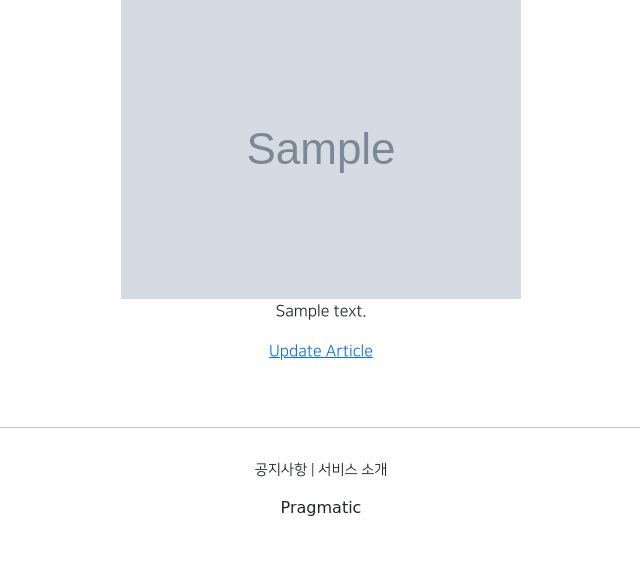
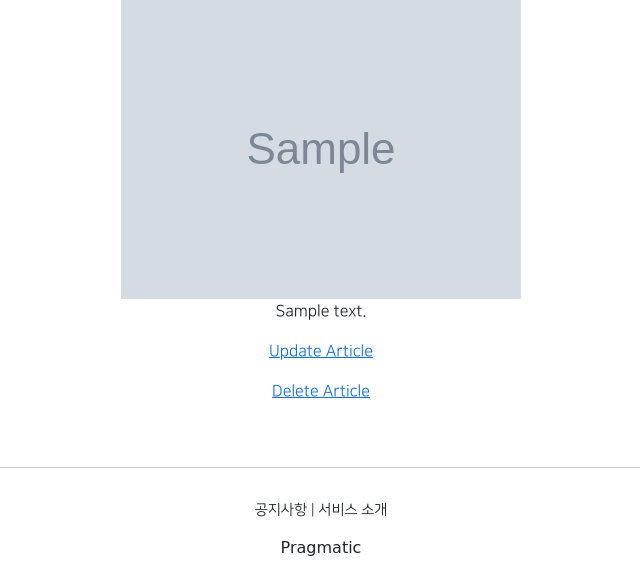
Before and after one commit to EasyCoding-7/django-basic-example, a Django app: page /articles/detail/1 in a window 1280 px wide. Shown: the part 266-831 px from the top of the page, without its empty margins (319-959 px from the left). Before the commit the page ends 782 px from the top, so only its background shows below. Run offline with Django 3.2, Linux system fonts and the light colour scheme; tables that the repository leaves empty hold one stand-in row (values such as "Sample post"); grey boxes marked "Sample" are stand-in pictures; some libraries are stand-ins or nearby versions; some web fonts are replaced.

Commit message:
articleapp 구현 - Delete

```diff
--- a/articleapp/Templates/articleapp/detail.html
+++ b/articleapp/Templates/articleapp/detail.html
@@ -17,6 +17,10 @@
             <p>Update Article</p>
         </a>
 
+        <a href="{% url 'articleapp:delete' pk=target_article.pk %}">
+            <p>Delete Article</p>
+        </a>
+
     </div>
 
 {% endblock %}
--- a/articleapp/urls.py
+++ b/articleapp/urls.py
@@ -1,7 +1,7 @@
 from django.urls import path
 from django.views.generic import TemplateView
 
-from articleapp.views import ArticleCreateView, ArticleDetailView, ArticleUpdateView
+from articleapp.views import ArticleCreateView, ArticleDetailView, ArticleUpdateView, ArticleDeleteView
 
 app_name = 'articleapp'
 
@@ -11,4 +11,5 @@ urlpatterns = [
     path('create/', ArticleCreateView.as_view(), name='create'),
     path('detail/<int:pk>', ArticleDetailView.as_view(), name='detail'),
     path('update/<int:pk>', ArticleUpdateView.as_view(), name='update'),
+    path('delete/<int:pk>', ArticleDeleteView.as_view(), name='delete'),
 ]
--- a/articleapp/views.py
+++ b/articleapp/views.py
@@ -2,9 +2,9 @@ from django.contrib.auth.decorators import login_required
 from django.shortcuts import render
 
 # Create your views here.
-from django.urls import reverse
+from django.urls import reverse, reverse_lazy
 from django.utils.decorators import method_decorator
-from django.views.generic import CreateView, DetailView, UpdateView
+from django.views.generic import CreateView, DetailView, UpdateView, DeleteView
 
 from articleapp.decorator import article_ownership_required
 from articleapp.forms import ArticleCreationForm
@@ -44,3 +44,11 @@ class ArticleUpdateView(UpdateView):
 
         def get_success_url(self):
             return reverse('articleapp:detail', kwargs={'pk': self.object.pk})
+
+@method_decorator(article_ownership_required, 'get')
+@method_decorator(article_ownership_required, 'post')
+class ArticleDeleteView(DeleteView):
+    model = Article
+    context_object_name = 'target_article'
+    template_name = 'articleapp/delete.html'
+    success_url = reverse_lazy('articleapp:list')
```
Also changed, not shown: articleapp/Templates/articleapp/delete.html (added, +19 -0 lines).
